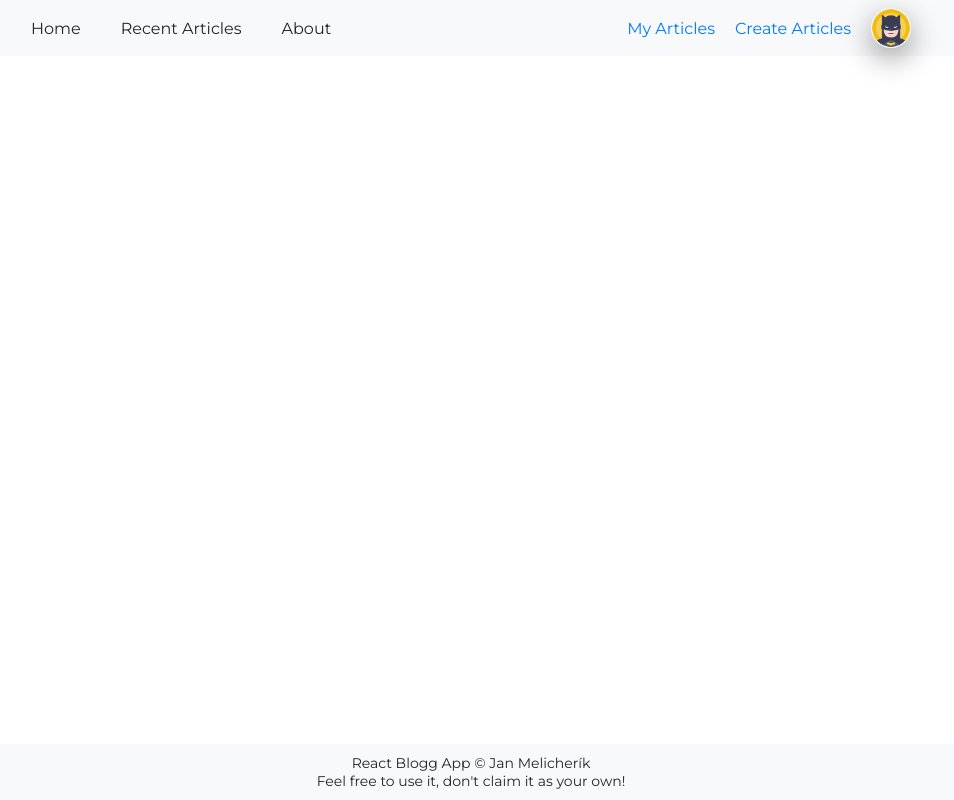
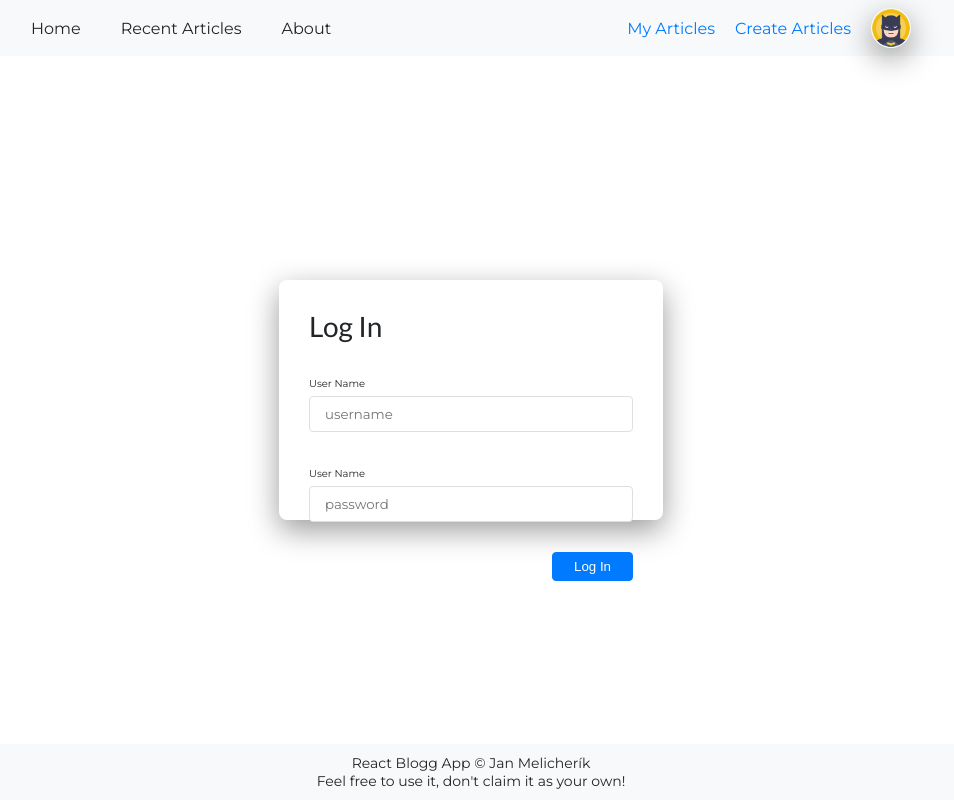
Before and after one commit to smil3cz/react-blog-app, a React (Create React App) app: page / in a window 1280 px wide. Shown: the whole page, without its empty margins (169-1123 px from the left). Built offline with nearby package versions, Linux system fonts and the light colour scheme.

Commit message:
login form created

```diff
--- a/src/components/App.js
+++ b/src/components/App.js
@@ -3,15 +3,31 @@ import "./App.scss";
 import Header from "./Header/Header";
 import HeaderAccount from "./HeaderAccount/HeaderAccount";
 import Footer from "./Footer/Footer";
+import LoginForm from "./LoginForm/LoginForm";
 import "./Header/styles.scss";
 import "./HeaderAccount/styles.scss";
 import "./Footer/styles.scss";
+import "./LoginForm/styles.scss";
 
 class App extends React.Component {
+  state = {
+    user: {
+      isLogged: false,
+      userName: "",
+      userPassword: "",
+      userApi: "",
+      tenantId: "",
+      createdAt: "",
+      lastUsedAt: null,
+      accessToken: "",
+    },
+  };
+
   render() {
     return (
       <Fragment>
         <Header headerAccount={<HeaderAccount />} />
+        <LoginForm />
         <Footer />
       </Fragment>
     );
--- /dev/null
+++ b/src/components/LoginForm/LoginForm.jsx
@@ -0,0 +1,27 @@
+const LoginForm = () => {
+  return (
+    <form className="login">
+      <h3>Log In</h3>
+      <label htmlFor="userName">User Name</label>
+      <input
+        id="userName"
+        className="login__user-name"
+        name="userName"
+        placeholder="username"
+        required
+      ></input>
+      <label htmlFor="userPassword">User Name</label>
+      <input
+        id="userPassword"
+        className="login__user-password"
+        name="userPassword"
+        placeholder="password"
+        type="password"
+        required
+      ></input>
+      <button type="submit">Log In</button>
+    </form>
+  );
+};
+
+export default LoginForm;
--- /dev/null
+++ b/src/components/LoginForm/styles.scss
@@ -0,0 +1,44 @@
+@import "../../styles/abstracts/variables";
+
+.login {
+  display: flex;
+  flex-direction: column;
+  border-radius: $border-r-8px;
+  padding: 3rem;
+  box-shadow: $modal-shadow;
+  width: 30%;
+  height: 30%;
+  position: absolute;
+  left: 50%;
+  top: 50%;
+  transform: translate(-50%, -50%);
+
+  h3 {
+    margin-bottom: 3rem;
+  }
+
+  label {
+    line-height: 24px;
+  }
+  input {
+    font-family: inherit;
+    height: 3.6rem;
+    border-radius: $border-r-4px;
+    border: $border-form-inputs;
+    padding: 1rem 1.5rem;
+    margin-bottom: 3rem;
+  }
+  button {
+    align-self: flex-end;
+    width: 25%;
+    cursor: pointer;
+    border: $border-btn-primary;
+    border-radius: $border-r-4px;
+    padding: 0.6rem 1.2rem;
+    background-color: $btn-primary;
+    color: $text-white;
+    &:hover {
+      filter: brightness(1.2);
+    }
+  }
+}
--- a/src/styles/abstracts/_variables.scss
+++ b/src/styles/abstracts/_variables.scss
@@ -4,6 +4,7 @@ $font-regular: "Montserrat", sans-serif;
 //TEXT COLORS
 $text-primary: #212529;
 $text-secondary: #6c757d;
+$text-white: #fff;
 
 //LINK COLORS
 $link-primary: #2b7efb;
@@ -25,3 +26,8 @@ $modal-shadow: 0 1rem 3rem rgba(0, 0, 0, 0.4);
 
 // BORDER RADIUS
 $border-r-8px: 0.8rem;
+$border-r-4px: 0.4rem;
+
+// BORDERS
+$border-form-inputs: 1px solid #dfdfdf;
+$border-btn-primary: 1px solid #007bff;
```
